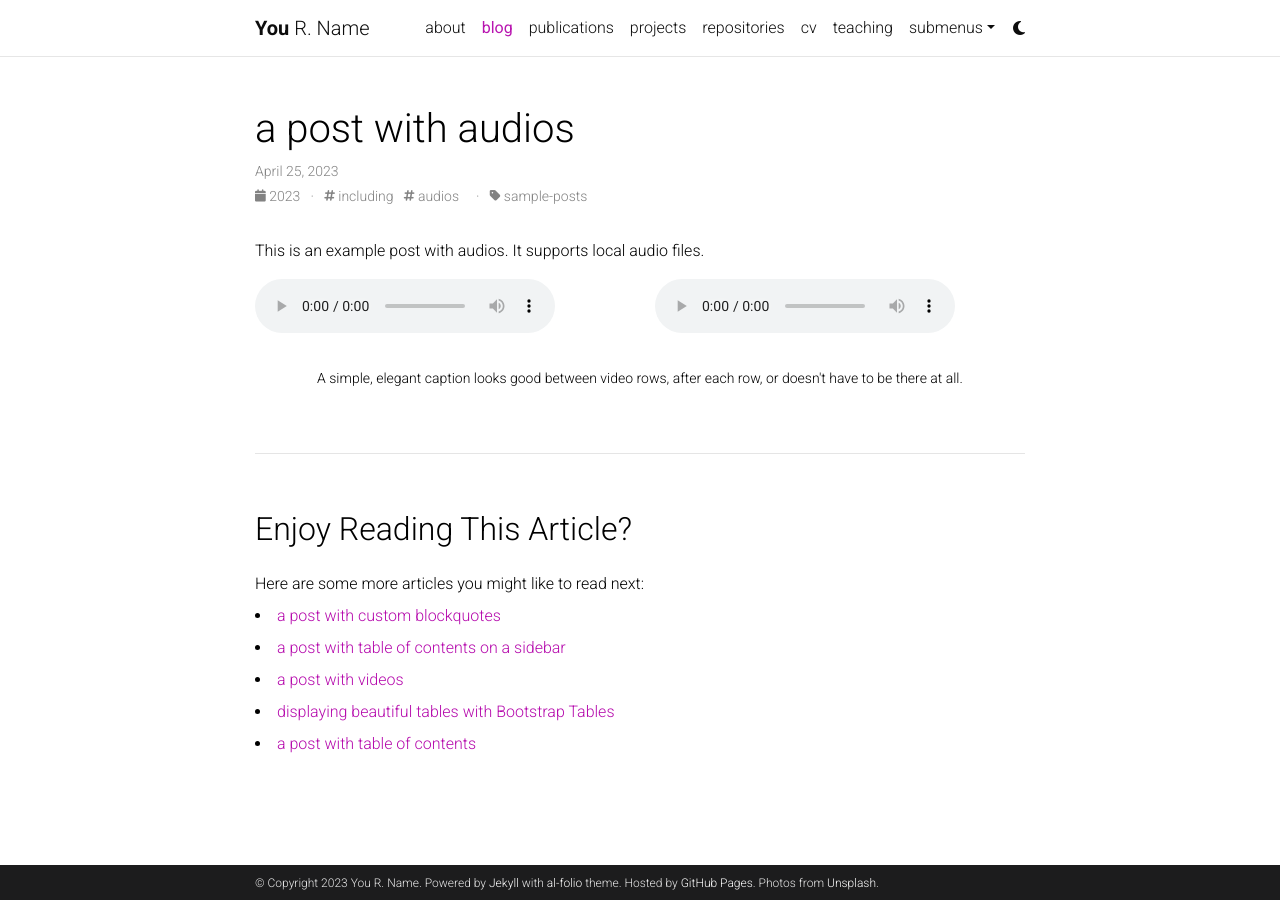
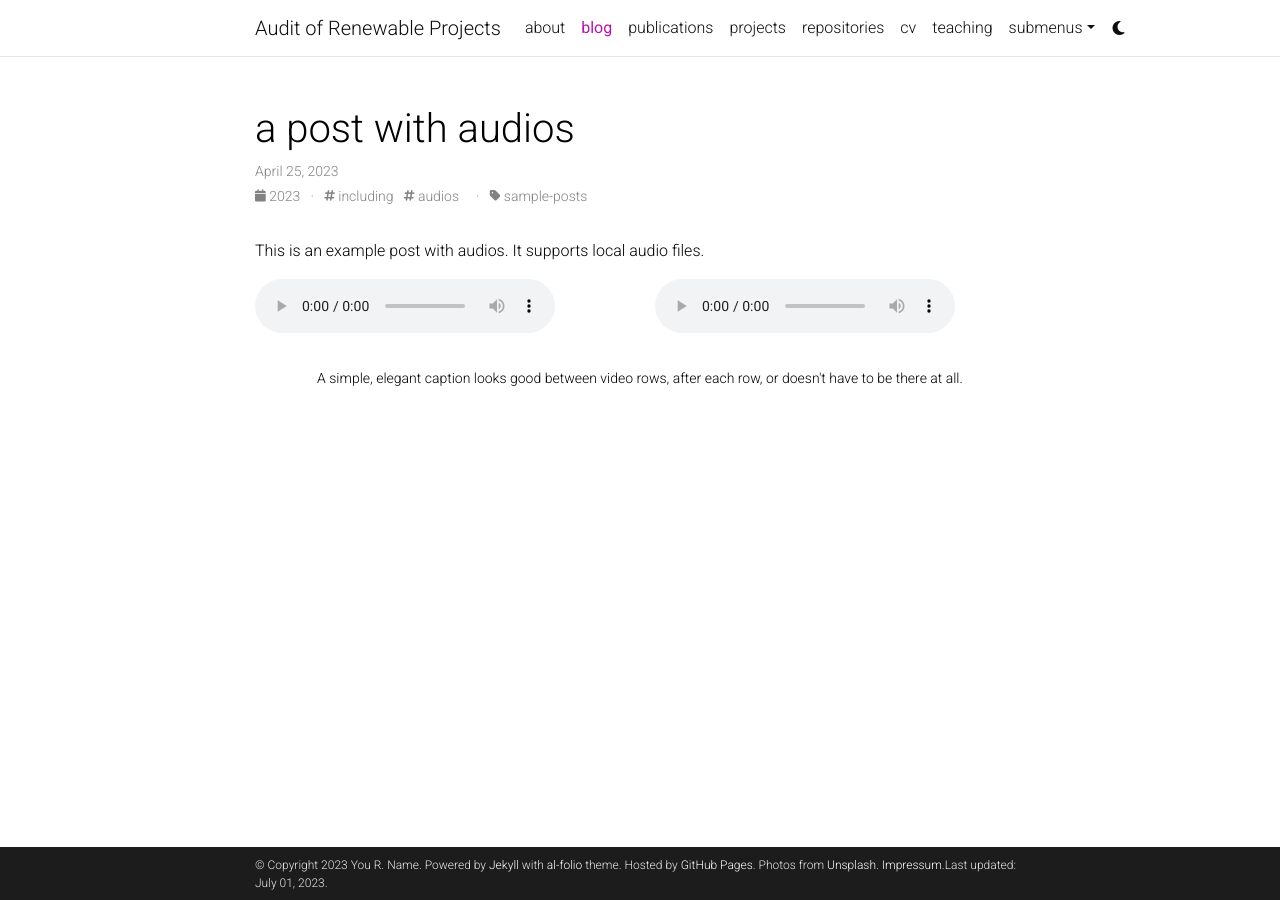
Before and after one commit to Rodeobe/auditrenewable, a Jekyll site: the page built from _posts/2023-04-25-audios.md, in a window 1280 px wide. Built offline with Jekyll 4.4.1, drawn with Linux system fonts in a browser that asks for light colours; comment, search, counter and statistics services are not loaded; a style sheet for code colours, icons or effects is not loaded.

Commit message:
Update _config.yml
Testing out the tool

```diff
--- a/_config.yml
+++ b/_config.yml
@@ -2,7 +2,7 @@
 # Site settings
 # -----------------------------------------------------------------------------
 
-title: blank # the website title (if blank, full name will be used instead)
+title: Audit of Renewable Projects # the website title (if blank, full name will be used instead)
 first_name: You
 middle_name: R.
 last_name: Name
@@ -20,8 +20,8 @@ icon: ⚛️  # the emoji used as the favicon (alternatively, provide image name
 
 url: https://Rodeobe.github.io # the base hostname & protocol for your site
 baseurl: /auditrenewable # the subpath of your site, e.g. /blog/
-last_updated: false # set to true if you want to display last updated in the footer
-impressum_path:  # set to path to include impressum link in the footer, use the same path as permalink in a page, helps to conform with EU GDPR
+last_updated: true # set to true if you want to display last updated in the footer
+impressum_path: Impressum # set to path to include impressum link in the footer, use the same path as permalink in a page, helps to conform with EU GDPR
 
 # -----------------------------------------------------------------------------
 # Theme
@@ -45,7 +45,7 @@ repo_trophies:
 # will use title and url fields
 # Take a look to https://github.com/jekyll/jekyll-feed for more customization
 
-rss_icon: true
+rss_icon: false
 
 # -----------------------------------------------------------------------------
 # Layout
@@ -132,7 +132,7 @@ pagination:
   enabled: true
 
 related_blog_posts:
-  enabled: true
+  enabled: false
   max_related: 5
 
 # Giscus comments (RECOMMENDED)
```
